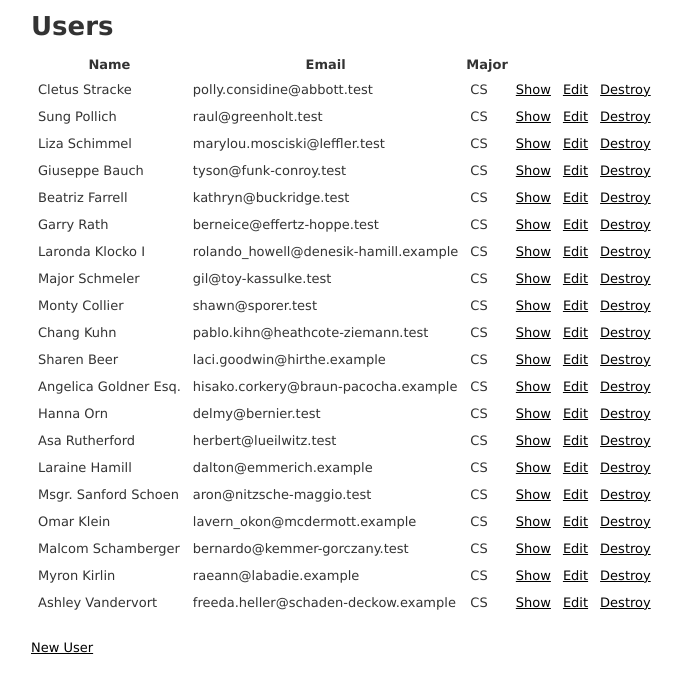
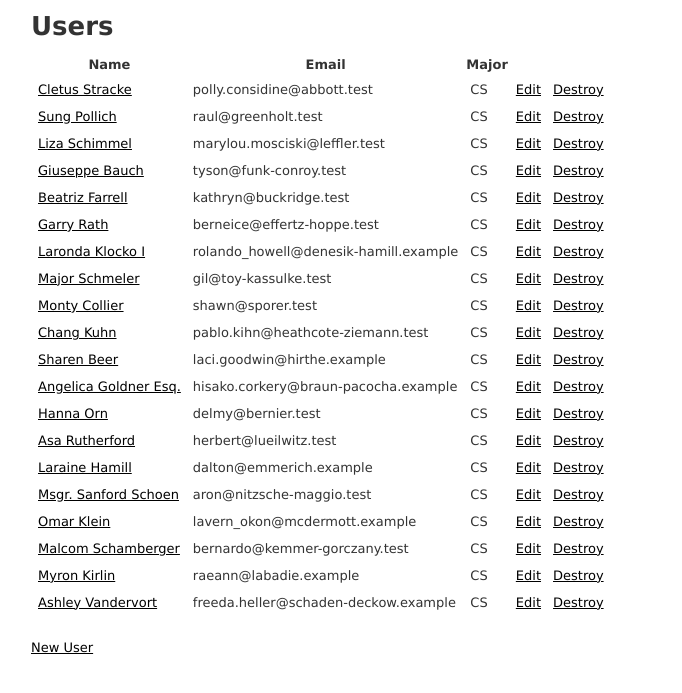
Before and after one commit to mpwint/CMPS3300-project, a Rails app: page /users in a window 1280 px wide. Shown: the part 87-780 px from the top of the page, without its empty margins (2-684 px from the left). Run offline with Rails 7, Linux system fonts and the light colour scheme; style sheets or scripts are compiled from the project's sources.

Commit message:
Click username to 'show' user

```diff
--- a/app/views/users/index.html.erb
+++ b/app/views/users/index.html.erb
@@ -15,10 +15,9 @@
   <tbody>
     <% @users.each do |user| %>
       <tr>
-        <td><%= user.name %></td>
+        <td><%= link_to user.name, user %></td>
         <td><%= user.email %></td>
         <td><%= user.major %></td>
-        <td><%= link_to 'Show', user %></td>
         <td><%= link_to 'Edit', edit_user_path(user) %></td>
         <td><%= link_to 'Destroy', user, method: :delete, data: { confirm: 'Are you sure?' } %></td>
       </tr>
```
